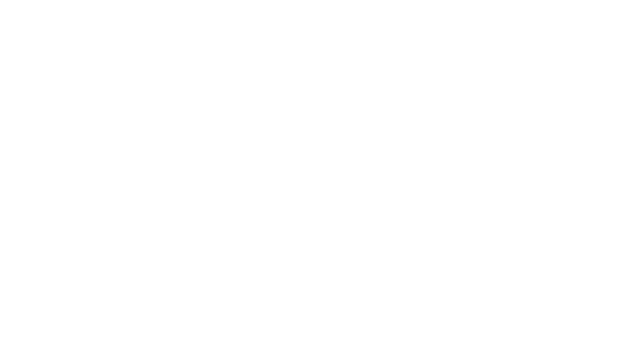
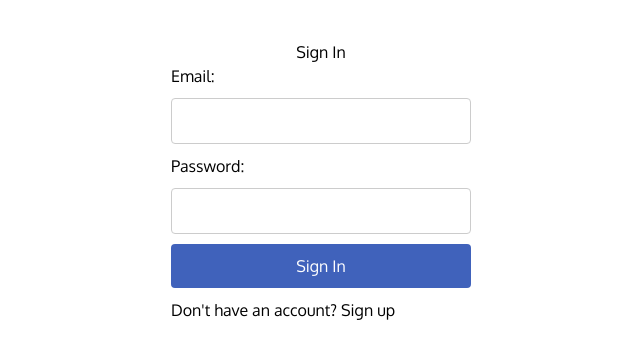
Before and after one commit to Charity10/Harmony, a React (Vite) app: page /signin in a window 1280 px wide. Before the commit this address had no page. Shown: the top 358 px of the page, without its empty margins (319-959 px from the left). Built offline with nearby package versions, Linux system fonts and the light colour scheme.

Commit message:
worked on the signIn and signUp page, integrated firebase

```diff
--- a/package.json
+++ b/package.json
@@ -11,6 +11,7 @@
   },
   "dependencies": {
     "clsx": "^2.1.1",
+    "firebase": "^10.12.2",
     "react": "^18.2.0",
     "react-dom": "^18.2.0",
     "tailwind-merge": "^2.3.0"
--- a/src/App.jsx
+++ b/src/App.jsx
@@ -5,6 +5,7 @@ import Home from './components/Home'
 import About from './components/About'
 import LandingPage from './components/LandingPage'
 import Signup from './pages/Signup'
+import Signin from './pages/Signin'
 
 function App() {
 
@@ -13,6 +14,7 @@ function App() {
     <Routes>
       <Route path="/" element={<LandingPage />} />
       <Route path="/signup" element={<Signup />} />
+      <Route path="/signin" element={<Signin />} />
       <Route path="/about" element={<About />} />
 
       </Routes>
--- /dev/null
+++ b/src/firebase.jsx
@@ -0,0 +1,23 @@
+// Import the functions you need from the SDKs you need
+import { initializeApp } from "firebase/app";
+import { getAuth } from "firebase/auth";
+// TODO: Add SDKs for Firebase products that you want to use
+// https://firebase.google.com/docs/web/setup#available-libraries
+
+// Your web app's Firebase configuration
+// For Firebase JS SDK v7.20.0 and later, measurementId is optional
+const firebaseConfig = {
+  apiKey: "AIzaSyAAwvwK-GRbXUyYD-ZkUmistDr7SmXiW-8",
+  authDomain: "harmony-c267d.firebaseapp.com",
+  projectId: "harmony-c267d",
+  storageBucket: "harmony-c267d.appspot.com",
+  messagingSenderId: "1071543151245",
+  appId: "1:1071543151245:web:f6c9abb2a69cac217010c4",
+  measurementId: "G-B6H215ZK2N"
+};
+
+// Initialize Firebase
+const app = initializeApp(firebaseConfig);
+
+export const auth = getAuth(app);
+export default app;
--- a/src/pages/Signin.jsx
+++ b/src/pages/Signin.jsx
@@ -1,12 +1,13 @@
 import React, {useState} from 'react'
-
+import '../sass/main.scss'
+import { Link } from 'react-router-dom'
 const Signin = () => {
 
   const [email, setEmail] = useState('')
   const [password, setPassword] = useState('')
 
-  const handleSubmit = (event) => {
-    event.preventDefault()
+  const handleSubmit = (e) => {
+    e.preventDefault()
     console.log('Email:', email);
     console.log('Password:', password);
 
@@ -15,23 +16,26 @@ const Signin = () => {
   }
 
   return (
-    <div className='sigin__container'>
+    <div className='signin__container'>
       <h1>Sign In</h1>
-      <form onSubmit={handleSubmit}>
+      <form className='signinForm' onSubmit={handleSubmit}>
         <label htmlFor='email'>Email:</label>
-        <input
+        <input className='signupInput'
           type='email'
           id='email'
           value={email}
-          onChange={(event) => setEmail(event.target.value)} required />
+          onChange={(e) => setEmail(e.target.value)} required />
         <label htmlFor='password'>Password:</label>
-        <input
+        <input className='signupInput'
           type='password'
           id='password'
           value={password}
-          onChange={(event) => setPassword(event.target.value)} required />
+          onChange={(e) => setPassword(e.target.value)} required />
 
-          <button type='submit'>Signup</button>
+          <button className='signupButton' type='submit'>Sign In</button>
+
+          <p>Don't have an account? <Link to="/signup">Sign up</Link></p>
+
           </form>
     </div>
   )
--- a/src/pages/Signup.jsx
+++ b/src/pages/Signup.jsx
@@ -1,6 +1,8 @@
 import React, {useState} from 'react'
-import { useNavigate } from 'react-router-dom'
+import { useNavigate, Link } from 'react-router-dom'
 import '../sass/main.scss'
+import { createUserWithEmailAndPassword } from 'firebase/auth'
+import { auth } from '../firebase'
 
 const Signup = () => {
   const [name, setName] = useState('')
@@ -10,15 +12,23 @@ const Signup = () => {
 
   const navigate = useNavigate()
 
-  const handleSubmit = (event) => {
+  const handleSubmit = async (event) => {
     event.preventDefault()
+
+    await createUserWithEmailAndPassword(auth, email, password).then((userCredential) => {
+      const user = userCredential.user;
+      console.log(user);
+      navigate('/Onboarding')
+    })
+    .catch((error) => {
+      const errorCode = error.code;
+      const errorMessage = error.message;
+      console.log(errorCode, errorMessage)
+    })
     if (password !== confirmPassword) {
       alert('Passwords do not match');
       return;
     }
-    console.log('Name:', name);
-    console.log('Email:', email);
-    console.log('Password, Confirm Password:', password, confirmPassword);
 
     setName('');
     setEmail('');
@@ -29,12 +39,12 @@ const Signup = () => {
   return (
     <div className='signup__container'>
       <h1 className='signup__container--text'>Sign Up</h1>
-      <form  className='signupForm' onSubmit={handleSubmit}>
+      <form  className='signupForm' >
         <label htmlFor='name'>Name:</label>
         <input className='signupInput'
           type='text'
           id='name'
-          value={email}
+          value={name}
           onChange={(event) => setName(event.target.value)} required />
           <label htmlFor='email'>Email Address: </label>
           <input className='signupInput'
@@ -52,8 +62,8 @@ const Signup = () => {
           <label htmlFor='confirmPassword'>Confirm Password:</label>
           <input className='signupInput' type='password' id='confirmPassword' value={confirmPassword} onChange={(event) => setConfirmPassword(event.target.value)} required />
 
-          <button className='signupButton' type='submit'>Signup</button>
-          <h3>Already have an account? <span>Sign In</span></h3>
+          <button onSubmit={handleSubmit} className='signupButton' type='submit'>Sign Up</button>
+          <p>Already have an account? <Link to="/signin">Sign In</Link></p>
           </form>
     </div>
   )
--- a/src/sass/main.scss
+++ b/src/sass/main.scss
@@ -11,3 +11,4 @@
 
 
 @import "pages/signup";
+@import "pages/signin";
--- /dev/null
+++ b/src/sass/pages/_signin.scss
@@ -0,0 +1,15 @@
+.signin__container {
+  display: flex;
+  flex-direction: column;
+  align-items: center;
+  margin: 20px;
+  padding: 20px;
+}
+
+.signinForm{
+  width: 300px;
+  display: flex;
+  flex-direction: column;
+  gap: 10px;
+  margin-bottom: 20px;
+}
--- a/src/sass/pages/_signup.scss
+++ b/src/sass/pages/_signup.scss
@@ -2,6 +2,7 @@
   display: flex;
   flex-direction: column;
   align-items: center;
+  margin: 20px;
   padding: 20px;
 }
 
```
Also changed, not shown: src/pages/Onboarding.jsx (added, +9 -0 lines), 1 other file (tests, documents, lock files or other folders).
